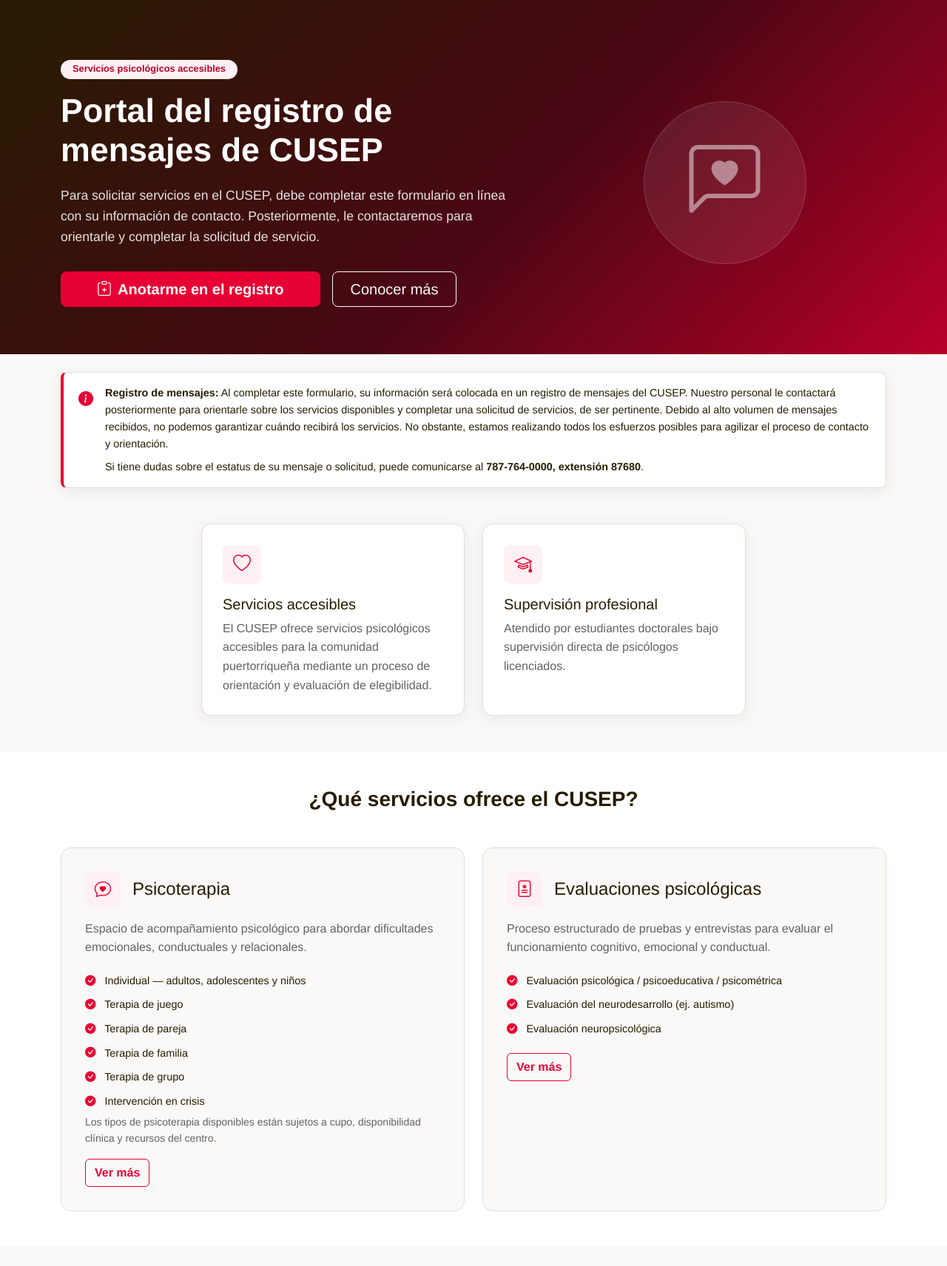
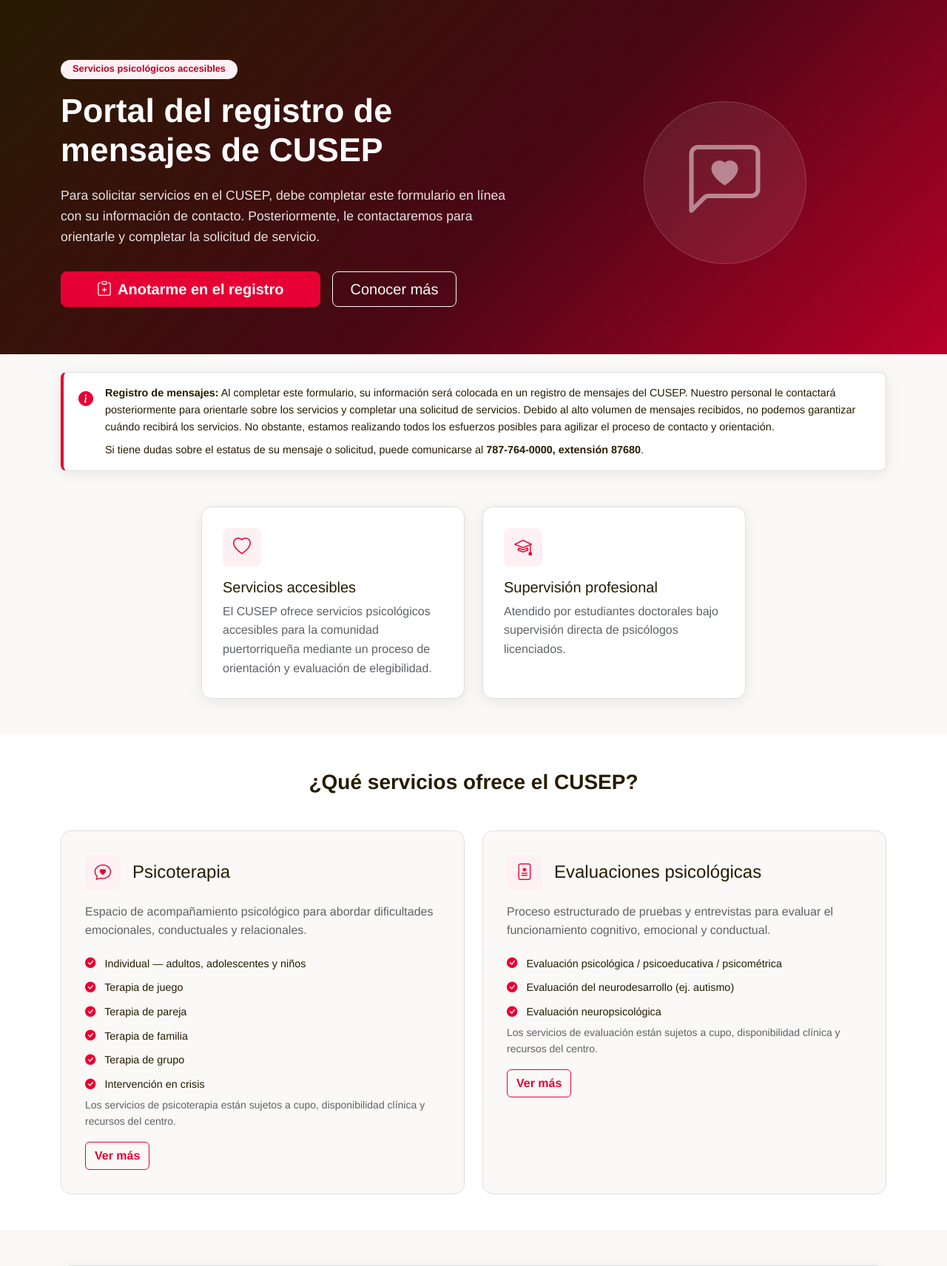
Before and after one commit to jonathan-pitre3/registro-mensajes-cusep, a Django app: page / in a window 1280 px wide. Shown: the part 113-1825 px from the top of the page at 74% size. Run offline with Django 4.2, Linux system fonts and the light colour scheme.

Commit message:
Update home.html

```diff
--- a/cusep_portal/public_site/templates/public_site/home.html
+++ b/cusep_portal/public_site/templates/public_site/home.html
@@ -34,7 +34,7 @@
   <div class="notice-banner d-flex align-items-start gap-3">
     <i class="bi bi-info-circle-fill notice-icon mt-1"></i>
     <div>
-      <strong>Registro de mensajes:</strong> Al completar este formulario, su información será colocada en un registro de mensajes del CUSEP. Nuestro personal le contactará posteriormente para orientarle sobre los servicios disponibles y completar una solicitud de servicios, de ser pertinente. Debido al alto volumen de mensajes recibidos, no podemos garantizar cuándo recibirá los servicios. No obstante, estamos realizando todos los esfuerzos posibles para agilizar el proceso de contacto y orientación.<br>
+      <strong>Registro de mensajes:</strong> Al completar este formulario, su información será colocada en un registro de mensajes del CUSEP. Nuestro personal le contactará posteriormente para orientarle sobre los servicios y completar una solicitud de servicios. Debido al alto volumen de mensajes recibidos, no podemos garantizar cuándo recibirá los servicios. No obstante, estamos realizando todos los esfuerzos posibles para agilizar el proceso de contacto y orientación.<br>
       <span class="d-block mt-2">Si tiene dudas sobre el estatus de su mensaje o solicitud, puede comunicarse al <strong>787-764-0000, extensión 87680</strong>.</span>
     </div>
   </div>
@@ -80,7 +80,7 @@
             <li><i class="bi bi-check-circle-fill"></i> Terapia de grupo</li>
             <li><i class="bi bi-check-circle-fill"></i> Intervención en crisis</li>
           </ul>
-          <p class="text-muted small mb-0">Los tipos de psicoterapia disponibles están sujetos a cupo, disponibilidad clínica y recursos del centro.</p>
+          <p class="text-muted small mb-0">Los servicios de psicoterapia están sujetos a cupo, disponibilidad clínica y recursos del centro.</p>
           <a href="{% url 'servicios' %}" class="btn btn-outline-primary mt-3">Ver más</a>
         </div>
       </div>
@@ -96,6 +96,7 @@
             <li><i class="bi bi-check-circle-fill"></i> Evaluación del neurodesarrollo (ej. autismo)</li>
             <li><i class="bi bi-check-circle-fill"></i> Evaluación neuropsicológica</li>
           </ul>
+           <p class="text-muted small mb-0">Los servicios de evaluación están sujetos a cupo, disponibilidad clínica y recursos del centro.</p>
           <a href="{% url 'servicios' %}" class="btn btn-outline-primary mt-3">Ver más</a>
         </div>
       </div>
```
